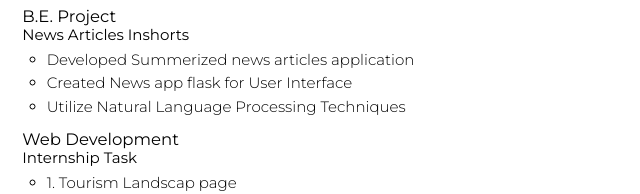
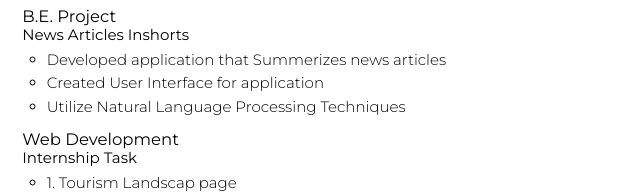
Before and after one commit to Shubhrasn/Bio, a plain HTML site: page index.html in a window 1280 px wide. Shown: the part 277-471 px from the top of the page, 350-990 px from the left. Drawn offline with nearby package versions, Linux system fonts and the light colour scheme.

Commit message:
Update index.html

```diff
--- a/index.html
+++ b/index.html
@@ -102,8 +102,8 @@
                                     </header>
                                     <span>News Articles Inshorts</span>
                                     <ul>
-                                        <li>Developed Summerized news articles application</li>
-                                        <li>Created News app flask for User Interface </li>
+                                        <li>Developed application that Summerizes news articles </li>
+                                        <li>Created User Interface for application</li>
                                         <li>Utilize Natural Language Processing Techniques</li>
                                     </ul>
                                 </li>
```
